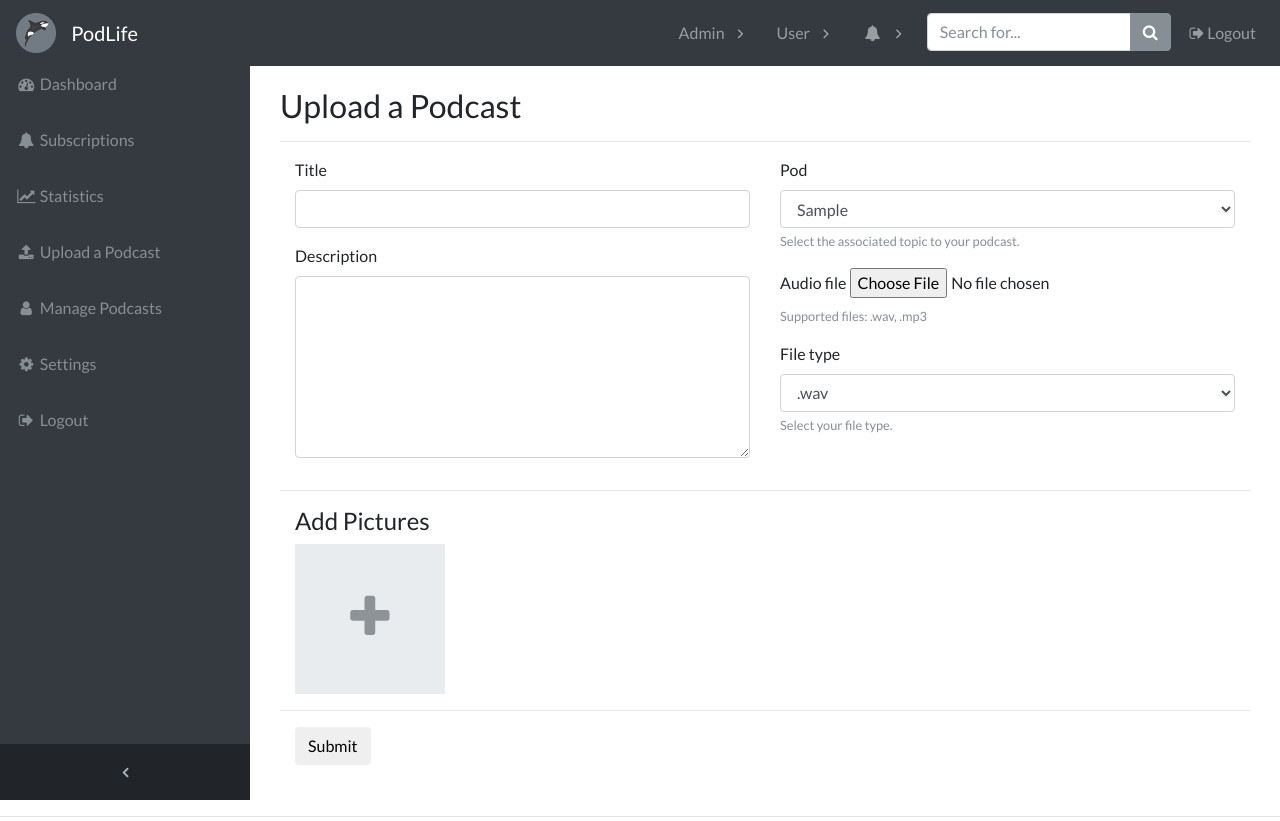
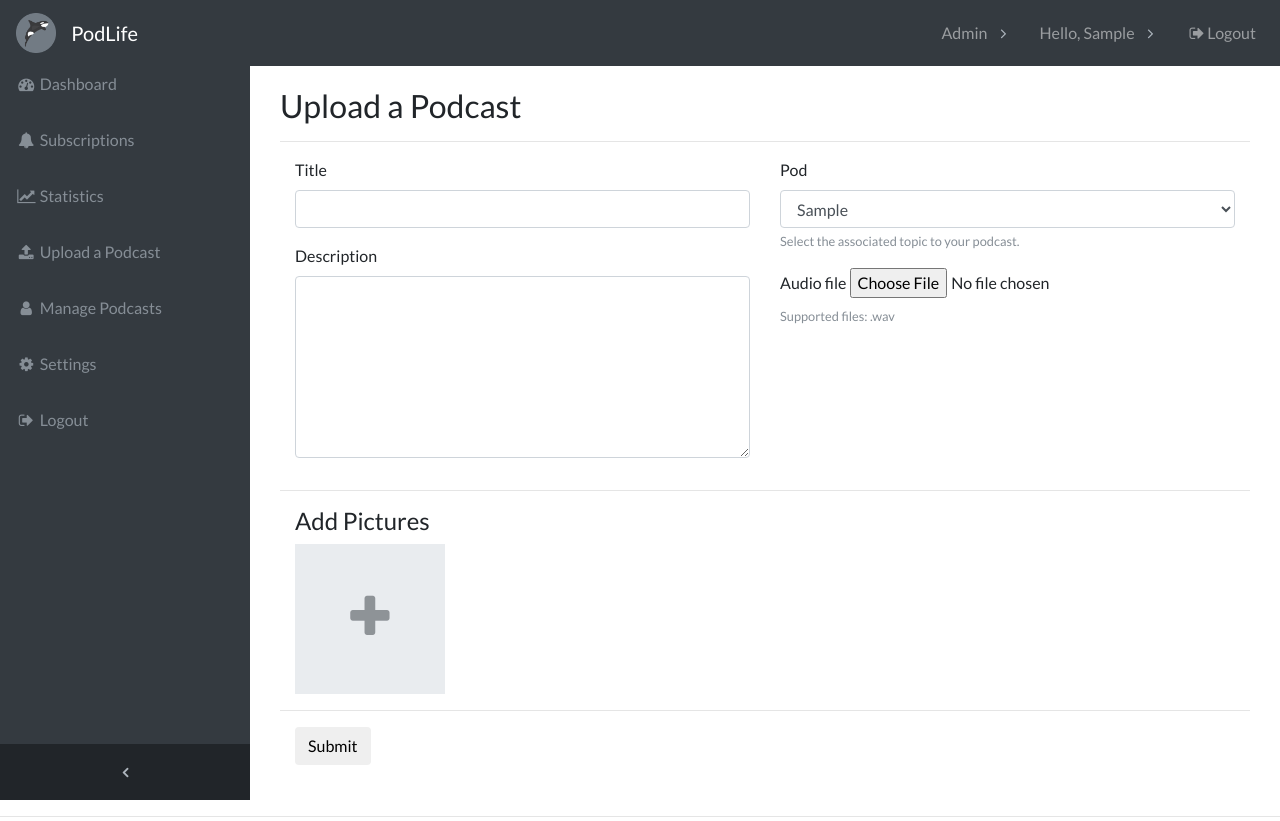
Before and after one commit to WebApps-Group09/Project, a Django app: page /dashboard/upload/ in a window 1280 px wide. Shown: the top 821 px of the page. Run offline with Django 3.2, Linux system fonts and the light colour scheme; a user stored in the database is signed in; tables that the repository leaves empty hold one stand-in row (values such as "Sample post"); some libraries are stand-ins or nearby versions.

Commit message:
Remove migrations and fix formatting

```diff
--- a/podlife/models.py
+++ b/podlife/models.py
@@ -48,7 +48,7 @@ class Podcast(models.Model):
     title = models.CharField(max_length=200, blank=False)
     description = models.TextField(blank=True)
     audio_file = models.FileField(upload_to='', null=True)
-    file_type = models.CharField(max_length=3, choices=(('WAV', '.wav'), ('MP3', '.mp3')), default='WAV')
+    # file_type = models.CharField(max_length=3, choices=(('WAV', '.wav'), ('MP3', '.mp3')), default='WAV')
     file_path = models.CharField(max_length=220, null=True, editable=False)
     topic = models.ForeignKey(Topic, on_delete=models.CASCADE, editable=False)
     author = models.ForeignKey(User, on_delete=models.CASCADE, editable=False)
--- a/podlife/views.py
+++ b/podlife/views.py
@@ -15,9 +15,8 @@ class ManageTopics(ListView):
     model = Topic
     context_object_name = 'topics'
 
+
 # Create a new topic
-
-
 class CreateTopic(CreateView):
     template_name = 'create_topic.html'
     model = Topic
@@ -25,16 +24,14 @@ class CreateTopic(CreateView):
     success_url = '/control/topic/'
     fields = ['topic', 'description']
 
+
 # Main Pages
 # Landing page for initial user interaction with the website
-
-
 class HomePage(TemplateView):
     template_name = 'home.html'
 
+
 # Main dashboard for viewing podcasts and their associated pods
-
-
 class PodcastList(ListView):
     template_name = 'list_podcasts.html'
     model = Podcast
@@ -60,9 +57,8 @@ class PodcastList(ListView):
         podcasts['topics'] = Topic.objects.all()
         return podcasts
 
+
 # Function called on /random/ to redirect to a random podcast
-
-
 def random(request):
     podcast = Podcast.objects.random()
     if podcast:
@@ -70,9 +66,8 @@ def random(request):
     else:
         return HttpResponseRedirect('/list/')
 
+
 # View an individual podcast - comments, voting, playback of audio, subscriptions
-
-
 class PodcastView(TemplateView):
     template_name = 'view_podcast.html'
 
@@ -105,28 +100,24 @@ class PodcastView(TemplateView):
                 comment.save()
             return HttpResponseRedirect('/podcast/' + kwargs['slugfield'] + '/')
 
+
 # Dashboard for users/content creators
 # Main page with statistics recent subscriptions
-
-
 class Dashboard(LoginRequiredMixin, TemplateView):
     template_name = 'dashboard.html'
 
+
 # View a list of subscriptions and updates
-
-
 class Subscriptions(LoginRequiredMixin, TemplateView):
     template_name = 'subscriptions.html'
 
+
 # Statistics about uploaded podcasts
-
-
 class Statistics(LoginRequiredMixin, TemplateView):
     template_name = 'statistics.html'
 
+
 # Set the user profile and other user settings
-
-
 class UserSettings(LoginRequiredMixin, UpdateView):
     template_name = 'settings.html'
     model = User
@@ -140,9 +131,8 @@ class UserSettings(LoginRequiredMixin, UpdateView):
         context = super(UserSettings, self).get_context_data(**kwargs)
         return context
 
+
 # Manage podcasts uploaded onto the site - delete/option to edit
-
-
 class PodcastManage(LoginRequiredMixin, ListView):
     template_name = 'manage_podcasts.html'
     model = Podcast
@@ -152,13 +142,12 @@ class PodcastManage(LoginRequiredMixin, ListView):
         context = Podcast.objects.filter(author__id=self.request.user.id)
         return context
 
+
 # Upload a new podcast onto the site
-
-
 class PodcastUpload(LoginRequiredMixin, CreateView):
     template_name = 'podcast_form.html'
     model = Podcast
-    fields = ['title', 'description', 'audio_file', 'file_type']
+    fields = ['title', 'description', 'audio_file']
 
     def get_success_url(self):
         return self.success_url
@@ -173,20 +162,17 @@ class PodcastUpload(LoginRequiredMixin, CreateView):
         topic_id = self.request.POST['topics']
         form.instance.topic = Topic.objects.get(id=topic_id)
         form.instance.author = self.request.user
-        slugfield = ''.join(w for w in form.instance.title.lower(
-        ).replace(' ', '_') if (w.isalnum() or w == '_'))
+        slugfield = ''.join(w for w in form.instance.title.lower().replace(' ', '_') if (w.isalnum() or w == '_'))
         form.instance.slugfield = slugfield
         self.success_url = '/podcast/' + slugfield
-
         return super(PodcastUpload, self).form_valid(form)
 
     def form_invalid(self, form):
         print(form.errors)
         return HttpResponse("invalid")
 
+
 # Update an uploaded podcast - only the original creator can update
-
-
 class PodcastUpdate(LoginRequiredMixin, UpdateView):
     template_name = 'podcast_form.html'
     model = Podcast
--- a/project/urls.py
+++ b/project/urls.py
@@ -14,6 +14,4 @@ urlpatterns = [
     url(r'^signup/$', Signup.as_view(), name='signup'),
     url(r'^', include('podlife.urls')),
 ]
-
-
 urlpatterns += static(settings.MEDIA_URL, document_root=settings.MEDIA_ROOT)
--- a/templates/dashboard/podcast_form.html
+++ b/templates/dashboard/podcast_form.html
@@ -35,8 +35,9 @@
         <div class="form-group">
           <label class="control-label" for="id_audio_file">{{ form.audio_file.label }}</label>
           <input type="file" name="audio_file" id="id_audio_file" required />
-          <small id="fileHelp" class="form-text text-muted">Supported files: .wav, .mp3</small>
+          <small id="fileHelp" class="form-text text-muted">Supported files: .wav</small>
         </div>
+				<!--
         <div class="form-group">
           <label class="control-label" for="id_file_type">{{ form.file_type.label }}</label>
           <select name="file_type" aria-describedby="fileTypeHelp" class="form-control" id="id_file_type">
@@ -46,6 +47,7 @@
           </select>
           <small id="fileTypeHelp" class="form-text text-muted">Select your file type.</small>
         </div>
+				-->
       </div>
     </div>
     <hr>
--- a/templates/layouts/base.html
+++ b/templates/layouts/base.html
@@ -48,7 +48,9 @@
 				{% endif %}
 				{% if user.is_authenticated %}
 				<li class="nav-item dropdown">
-					<a class="nav-link dropdown-toggle mr-lg-2" id="dashboardDropdown" href="#" data-toggle="dropdown" aria-haspopup="true" aria-expanded="false">User</a>
+					<a class="nav-link dropdown-toggle mr-lg-2" id="dashboardDropdown" href="#" data-toggle="dropdown" aria-haspopup="true" aria-expanded="false">
+						Hello,&nbsp;{% if user.first_name %}{{ user.first_name }}{% else %}{{ user.username }}{% endif %}
+					</a>
 					<div class="dropdown-menu" aria-labelledby="dashboardDropdown">
 						<h6 class="dropdown-header">Content</h6>
 						<a class="dropdown-item" href="{% url 'dashboard' %}">Dashboard</a>
@@ -61,53 +63,6 @@
 						<a class="dropdown-item" href="{% url 'password_change' %}">Change Password</a>
 					</div>
 				</li>
-				<!-- Subscription updates -->
-				<li class="nav-item dropdown">
-					<a class="nav-link dropdown-toggle mr-lg-2" id="updatesDropdown" href="#" data-toggle="dropdown" aria-haspopup="true" aria-expanded="false">
-        		<i class="fa fa-fw fa-bell"></i>
-            <span class="d-lg-none">Updates
-							{% if updates %}
-							<span class="badge badge-pill badge-warning">{{ num_updates }} New</span>
-							{% endif %}
-            </span>
-            {% if updates %}
-            <span class="indicator text-warning d-none d-lg-block">
-              <i class="fa fa-fw fa-circle"></i>
-            </span>
-            {% endif %}
-					</a>
-					<div class="dropdown-menu" aria-labelledby="updatesDropdown">
-						{% if updates %}
-						<h6 class="dropdown-header">Updates</h6>
-						{% for update in updates %}
-						<div class="dropdown-divider"></div>
-						<a class="dropdown-item" href="#">
-        			<span class="text-success">
-          				<strong><i class="fa fa-long-arrow-up fa-fw"></i>{{ update.podcast }}</strong>
-        			</span>
-              <span class="small float-right text-muted">{{ update.time }}</span>
-              <div class="dropdown-message small">{{ update.description }}</div>
-            </a>
-						{% endfor %}
-						<div class="dropdown-divider"></div>
-						<a class="dropdown-item small" href="#">View subscriptions</a> {% else %}
-						<a class="dropdown-item small" href="#">View past updates</a> {% endif %}
-					</div>
-				</li>
-				{% endif %}
-				<li class="nav-item">
-					<form class="form-inline my-2 my-lg-0 mr-lg-2">
-						<div class="input-group">
-							<input class="form-control" type="text" placeholder="Search for...">
-							<span class="input-group-btn">
-				                <button class="btn btn-secondary" type="button">
-				                  <i class="fa fa-search"></i>
-				                </button>
-				              </span>
-						</div>
-					</form>
-				</li>
-				{% if user.is_authenticated %}
 				<li class="nav-item">
 					<a class="nav-link" data-toggle="modal" data-target="#LogoutModal">
 						<i class="fa fa-fw fa-sign-out"></i>Logout
```
Also changed, not shown: project/settings.py (+3 -4 lines), podlife/migrations/0001_initial.py (deleted), podlife/migrations/0002_auto_20171116_2309.py (deleted), podlife/migrations/0003_topics_num_subscribers.py (deleted), podlife/migrations/0004_auto_20171117_0048.py (deleted), podlife/migrations/0005_auto_20171117_0217.py (deleted), podlife/migrations/0006_auto_20171117_1244.py (deleted), podlife/migrations/0007_auto_20171117_1330.py (deleted).
